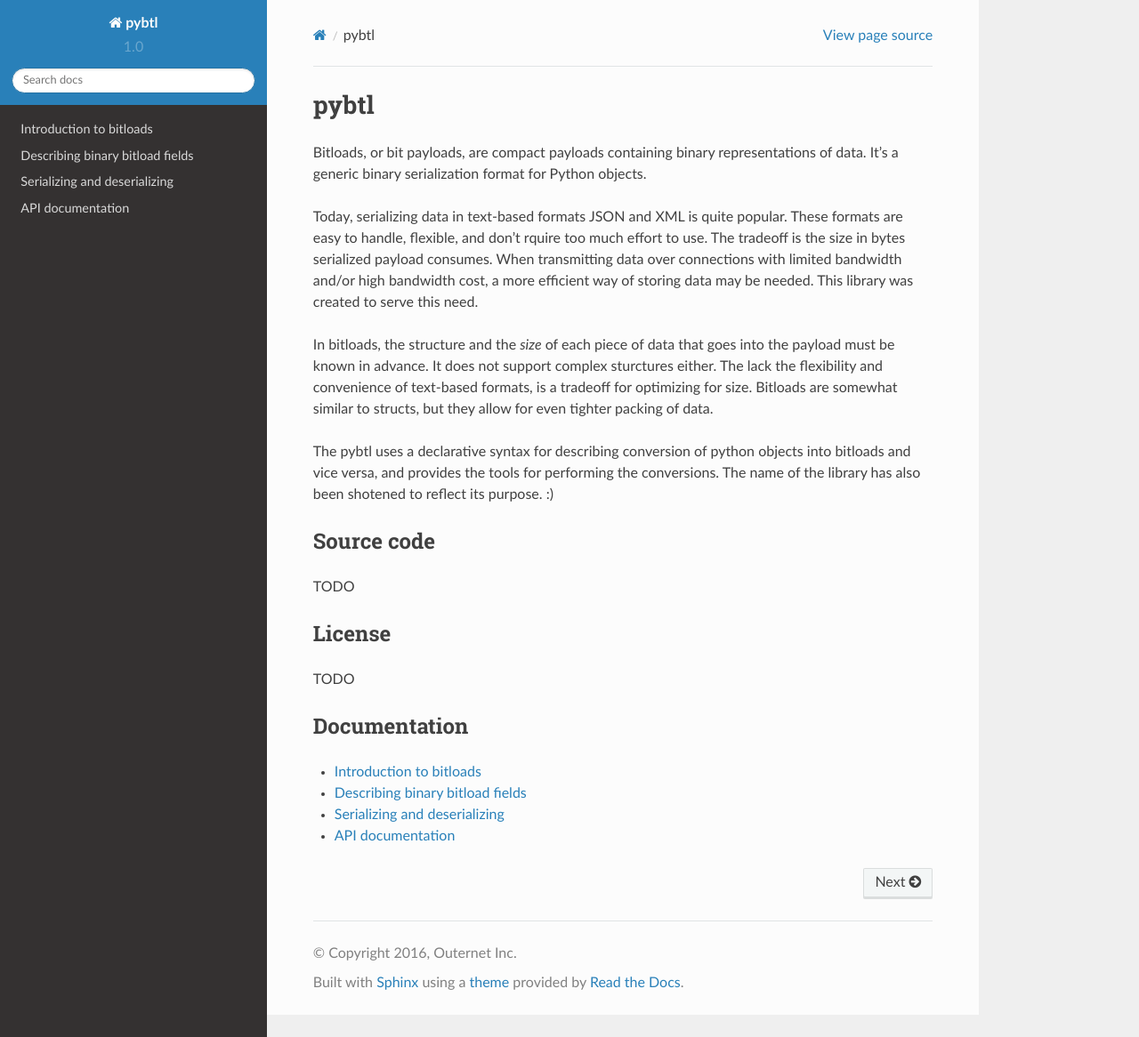
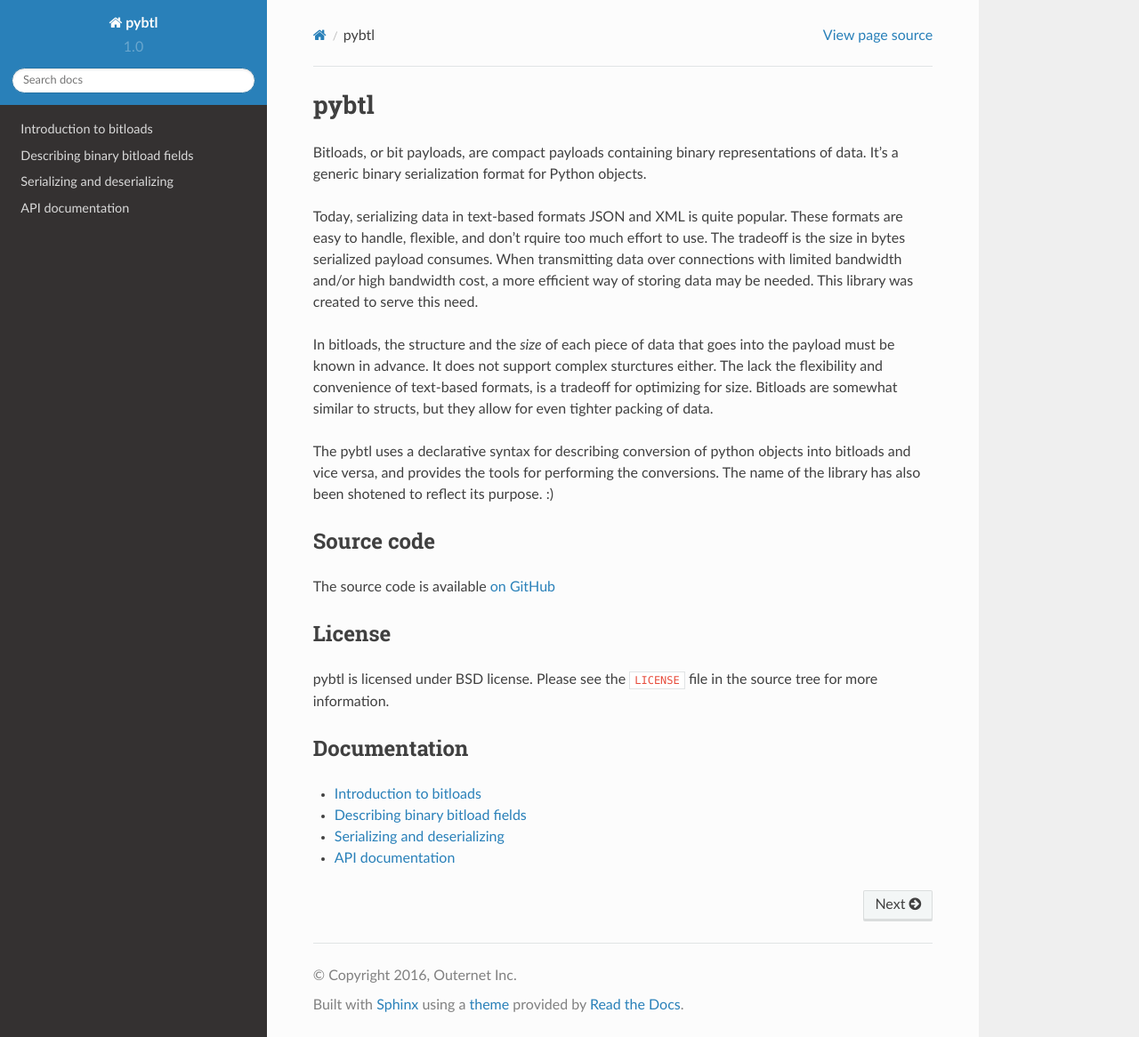
Before and after one commit to Othernet-Project/pybtl, a Sphinx documentation site: the page built from docs/source/index.rst, in a window 1280 px wide and 1166 px high. Shown: the whole window at 89% size. Built offline with Sphinx 7.4.7 and the Read the Docs theme 2.0.0, drawn with Linux system fonts in a browser that asks for light colours.

Commit message:
Added source code and license sections.
Signed-off-by: Branko Vukelic <branko@outernet.is>

```diff
--- a/docs/source/index.rst
+++ b/docs/source/index.rst
@@ -27,12 +27,14 @@ purpose. :)
 Source code
 ===========
 
-TODO
+The source code is available `on GitHub
+<https://github.com/Outernet-Project/pybtl>`_
 
 License
 =======
 
-TODO
+pybtl is licensed under BSD license. Please see the ``LICENSE`` file in the
+source tree for more information.
 
 Documentation
 =============
```
